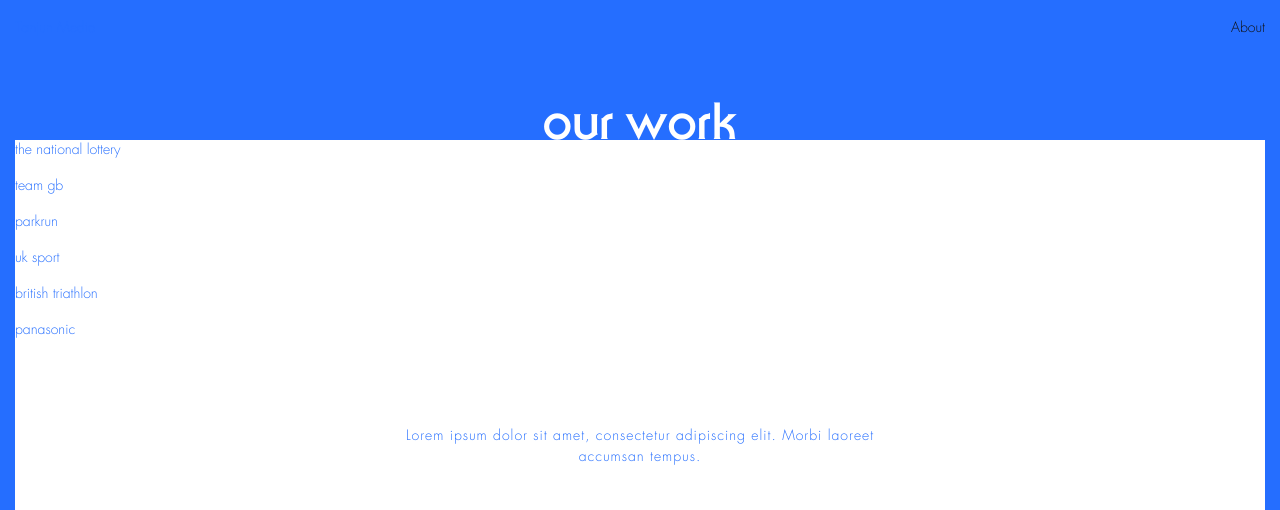
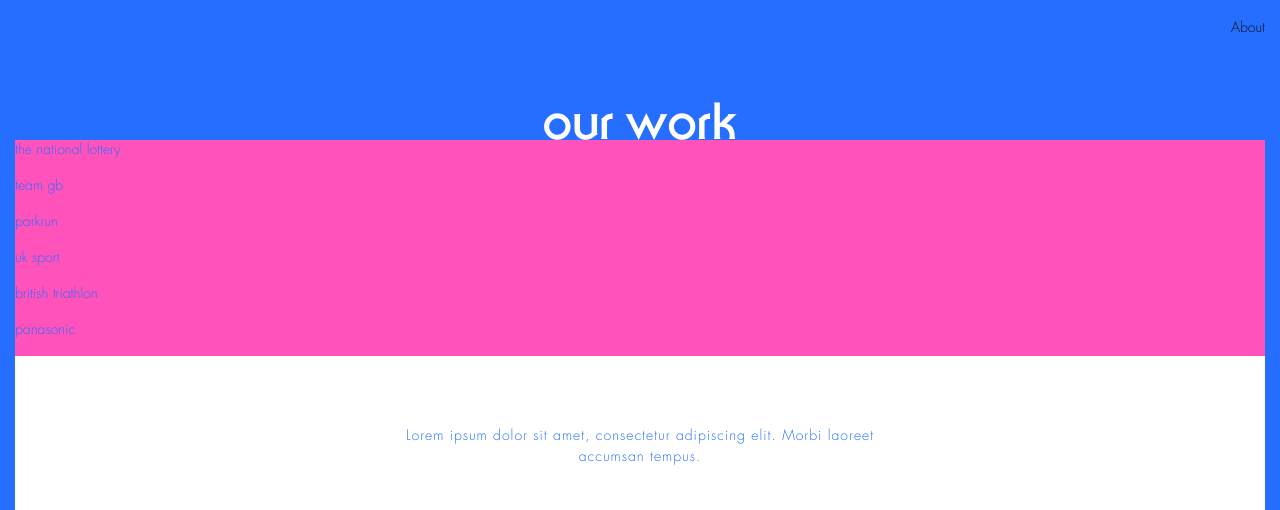
Before and after one commit to kymsze/tanjun-media-v2, a Jekyll site: the page built from work.html, in a window 1280 px wide and 1400 px high. Shown: the top 510 px of the window. Built offline with Jekyll 4.4.1, drawn with Linux system fonts in a browser that asks for light colours; nearby versions of some CDN libraries; grey boxes are pictures that could not be loaded.

Commit message:
Update _layout.scss
Pink background

```diff
--- a/_sass/_layout.scss
+++ b/_sass/_layout.scss
@@ -57,6 +57,7 @@
     @extend %clearfix;
     border-right: calc(#{$spacing-unit} / 2) solid $pink-color;
     border-left: calc(#{$spacing-unit} / 2) solid $pink-color;
+    background-color: $pink-color;
 
     @include media-query($on-laptop) {
         padding-right: 0;
```
